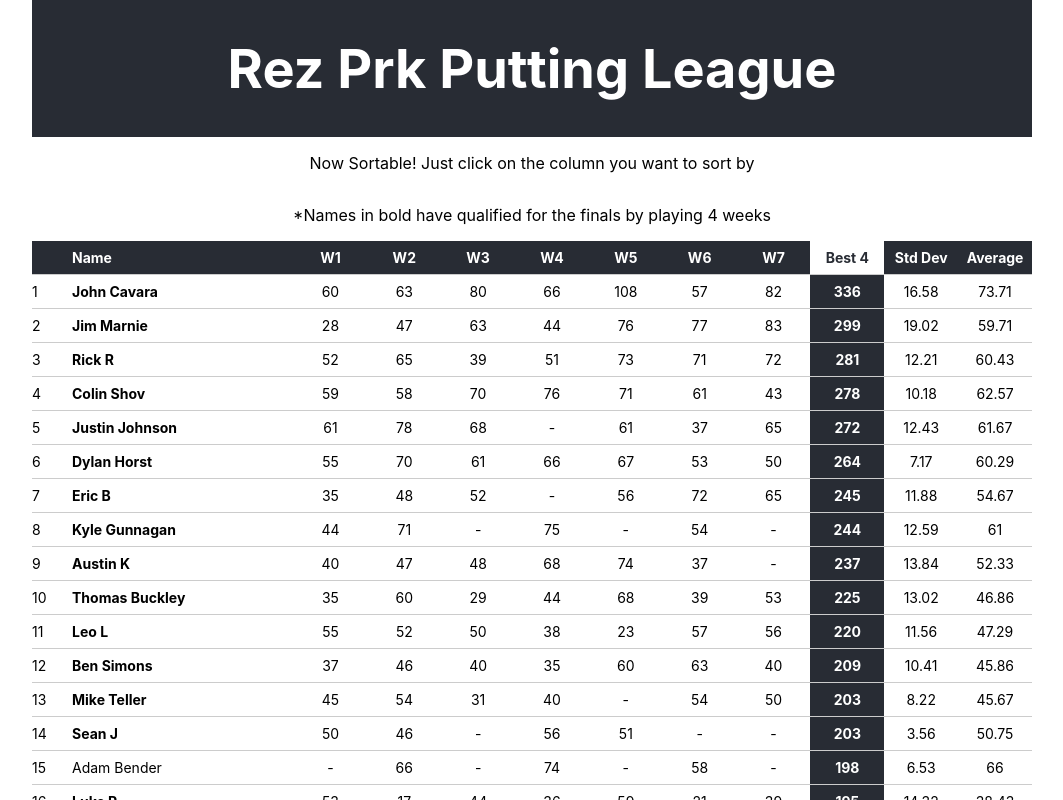
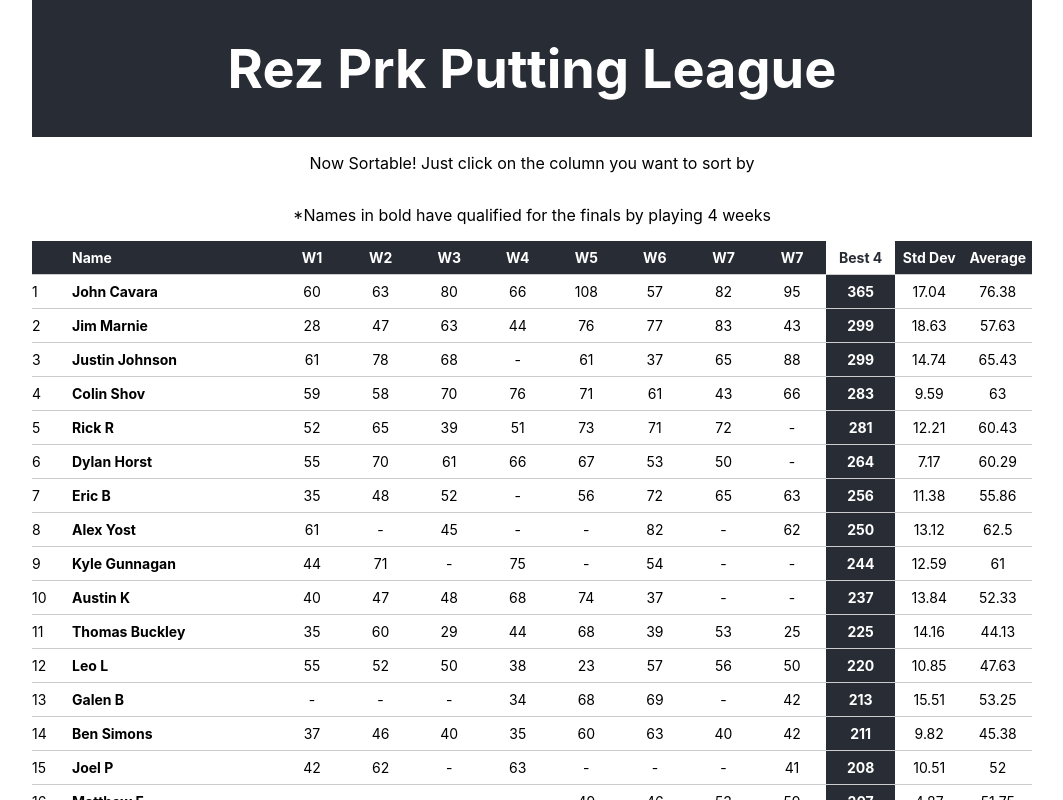
Before and after one commit to cshov/rez-prk-putting-league, a React (Create React App) app: page / in a window 1280 px wide. Shown: the top 800 px of the page, without its empty margins (108-1171 px from the left). Built offline with nearby package versions, Linux system fonts and the light colour scheme.

Commit message:
updating data from week 8

```diff
--- a/src/data/standings.json
+++ b/src/data/standings.json
@@ -8,15 +8,15 @@
     "Week5": 108,
     "Week6": 57,
     "Week7": 82,
-    "Week8": null,
-    "Total": 516,
-    "Average": 73.71428571428571,
-    "WeeksPlayed": 7,
+    "Week8": 95,
+    "Total": 611,
+    "Average": 76.375,
+    "WeeksPlayed": 8,
     "BestWeek": 108,
-    "SecondBest": 82,
-    "ThirdBest": 80,
-    "FourthBest": 66,
-    "SumOfBests": 336
+    "SecondBest": 95,
+    "ThirdBest": 82,
+    "FourthBest": 80,
+    "SumOfBests": 365
   },
   {
     "Name": "Jim Marnie",
@@ -27,15 +27,53 @@
     "Week5": 76,
     "Week6": 77,
     "Week7": 83,
-    "Week8": null,
-    "Total": 418,
-    "Average": 59.714285714285715,
-    "WeeksPlayed": 7,
+    "Week8": 43,
+    "Total": 461,
+    "Average": 57.625,
+    "WeeksPlayed": 8,
     "BestWeek": 83,
     "SecondBest": 77,
     "ThirdBest": 76,
     "FourthBest": 63,
     "SumOfBests": 299
+  },
+  {
+    "Name": "Justin Johnson",
+    "Week1": 61,
+    "Week2": 78,
+    "Week3": 68,
+    "Week4": null,
+    "Week5": 61,
+    "Week6": 37,
+    "Week7": 65,
+    "Week8": 88,
+    "Total": 458,
+    "Average": 65.42857142857143,
+    "WeeksPlayed": 7,
+    "BestWeek": 88,
+    "SecondBest": 78,
+    "ThirdBest": 68,
+    "FourthBest": 65,
+    "SumOfBests": 299
+  },
+  {
+    "Name": "Colin Shov",
+    "Week1": 59,
+    "Week2": 58,
+    "Week3": 70,
+    "Week4": 76,
+    "Week5": 71,
+    "Week6": 61,
+    "Week7": 43,
+    "Week8": 66,
+    "Total": 504,
+    "Average": 63,
+    "WeeksPlayed": 8,
+    "BestWeek": 76,
+    "SecondBest": 71,
+    "ThirdBest": 70,
+    "FourthBest": 66,
+    "SumOfBests": 283
   },
   {
     "Name": "Rick R",
@@ -57,44 +95,6 @@
     "SumOfBests": 281
   },
   {
-    "Name": "Colin Shov",
-    "Week1": 59,
-    "Week2": 58,
-    "Week3": 70,
-    "Week4": 76,
-    "Week5": 71,
-    "Week6": 61,
-    "Week7": 43,
-    "Week8": null,
-    "Total": 438,
-    "Average": 62.57142857142857,
-    "WeeksPlayed": 7,
-    "BestWeek": 76,
-    "SecondBest": 71,
-    "ThirdBest": 70,
-    "FourthBest": 61,
-    "SumOfBests": 278
-  },
-  {
-    "Name": "Justin Johnson",
-    "Week1": 61,
-    "Week2": 78,
-    "Week3": 68,
-    "Week4": null,
-    "Week5": 61,
-    "Week6": 37,
-    "Week7": 65,
-    "Week8": null,
-    "Total": 370,
-    "Average": 61.666666666666664,
-    "WeeksPlayed": 6,
-    "BestWeek": 78,
-    "SecondBest": 68,
-    "ThirdBest": 65,
-    "FourthBest": 61,
-    "SumOfBests": 272
-  },
-  {
     "Name": "Dylan Horst",
     "Week1": 55,
     "Week2": 70,
@@ -122,15 +122,34 @@
     "Week5": 56,
     "Week6": 72,
     "Week7": 65,
-    "Week8": null,
-    "Total": 328,
-    "Average": 54.666666666666664,
-    "WeeksPlayed": 6,
+    "Week8": 63,
+    "Total": 391,
+    "Average": 55.857142857142854,
+    "WeeksPlayed": 7,
     "BestWeek": 72,
     "SecondBest": 65,
-    "ThirdBest": 56,
-    "FourthBest": 52,
-    "SumOfBests": 245
+    "ThirdBest": 63,
+    "FourthBest": 56,
+    "SumOfBests": 256
+  },
+  {
+    "Name": "Alex Yost",
+    "Week1": 61,
+    "Week2": null,
+    "Week3": 45,
+    "Week4": null,
+    "Week5": null,
+    "Week6": 82,
+    "Week7": null,
+    "Week8": 62,
+    "Total": 250,
+    "Average": 62.5,
+    "WeeksPlayed": 4,
+    "BestWeek": 82,
+    "SecondBest": 62,
+    "ThirdBest": 61,
+    "FourthBest": 45,
+    "SumOfBests": 250
   },
   {
     "Name": "Kyle Gunnagan",
@@ -179,10 +198,10 @@
     "Week5": 68,
     "Week6": 39,
     "Week7": 53,
-    "Week8": null,
-    "Total": 328,
-    "Average": 46.857142857142854,
-    "WeeksPlayed": 7,
+    "Week8": 25,
+    "Total": 353,
+    "Average": 44.125,
+    "WeeksPlayed": 8,
     "BestWeek": 68,
     "SecondBest": 60,
     "ThirdBest": 53,
@@ -198,15 +217,34 @@
     "Week5": 23,
     "Week6": 57,
     "Week7": 56,
-    "Week8": null,
-    "Total": 331,
-    "Average": 47.285714285714285,
-    "WeeksPlayed": 7,
+    "Week8": 50,
+    "Total": 381,
+    "Average": 47.625,
+    "WeeksPlayed": 8,
     "BestWeek": 57,
     "SecondBest": 56,
     "ThirdBest": 55,
     "FourthBest": 52,
     "SumOfBests": 220
+  },
+  {
+    "Name": "Galen B",
+    "Week1": null,
+    "Week2": null,
+    "Week3": null,
+    "Week4": 34,
+    "Week5": 68,
+    "Week6": 69,
+    "Week7": null,
+    "Week8": 42,
+    "Total": 213,
+    "Average": 53.25,
+    "WeeksPlayed": 4,
+    "BestWeek": 69,
+    "SecondBest": 68,
+    "ThirdBest": 42,
+    "FourthBest": 34,
+    "SumOfBests": 213
   },
   {
     "Name": "Ben Simons",
@@ -217,15 +255,53 @@
     "Week5": 60,
     "Week6": 63,
     "Week7": 40,
-    "Week8": null,
-    "Total": 321,
-    "Average": 45.857142857142854,
-    "WeeksPlayed": 7,
+    "Week8": 42,
+    "Total": 363,
+    "Average": 45.375,
+    "WeeksPlayed": 8,
     "BestWeek": 63,
     "SecondBest": 60,
     "ThirdBest": 46,
-    "FourthBest": 40,
-    "SumOfBests": 209
+    "FourthBest": 42,
+    "SumOfBests": 211
+  },
+  {
+    "Name": "Joel P",
+    "Week1": 42,
+    "Week2": 62,
+    "Week3": null,
+    "Week4": 63,
+    "Week5": null,
+    "Week6": null,
+    "Week7": null,
+    "Week8": 41,
+    "Total": 208,
+    "Average": 52,
+    "WeeksPlayed": 4,
+    "BestWeek": 63,
+    "SecondBest": 62,
+    "ThirdBest": 42,
+    "FourthBest": 41,
+    "SumOfBests": 208
+  },
+  {
+    "Name": "Matthew F",
+    "Week1": null,
+    "Week2": null,
+    "Week3": null,
+    "Week4": null,
+    "Week5": 49,
+    "Week6": 46,
+    "Week7": 53,
+    "Week8": 59,
+    "Total": 207,
+    "Average": 51.75,
+    "WeeksPlayed": 4,
+    "BestWeek": 59,
+    "SecondBest": 53,
+    "ThirdBest": 49,
+    "FourthBest": 46,
+    "SumOfBests": 207
   },
   {
     "Name": "Mike Teller",
@@ -293,34 +369,15 @@
     "Week5": 59,
     "Week6": 21,
     "Week7": 39,
-    "Week8": null,
-    "Total": 269,
-    "Average": 38.42857142857143,
-    "WeeksPlayed": 7,
+    "Week8": 39,
+    "Total": 308,
+    "Average": 38.5,
+    "WeeksPlayed": 8,
     "BestWeek": 59,
     "SecondBest": 53,
     "ThirdBest": 44,
     "FourthBest": 39,
     "SumOfBests": 195
-  },
-  {
-    "Name": "Alex Yost",
-    "Week1": 61,
-    "Week2": null,
-    "Week3": 45,
-    "Week4": null,
-    "Week5": null,
-    "Week6": 82,
-    "Week7": null,
-    "Week8": null,
-    "Total": 188,
-    "Average": 62.666666666666664,
-    "WeeksPlayed": 3,
-    "BestWeek": 82,
-    "SecondBest": 61,
-    "ThirdBest": 45,
-    "FourthBest": 0,
-    "SumOfBests": 188
   },
   {
     "Name": "Will M",
@@ -342,23 +399,23 @@
     "SumOfBests": 172
   },
   {
-    "Name": "Galen B",
-    "Week1": null,
-    "Week2": null,
-    "Week3": null,
-    "Week4": 34,
-    "Week5": 68,
-    "Week6": 69,
-    "Week7": null,
-    "Week8": null,
-    "Total": 171,
-    "Average": 57,
-    "WeeksPlayed": 3,
-    "BestWeek": 69,
-    "SecondBest": 68,
-    "ThirdBest": 34,
-    "FourthBest": 0,
-    "SumOfBests": 171
+    "Name": "Brian Reeves",
+    "Week1": null,
+    "Week2": 34,
+    "Week3": 39,
+    "Week4": 41,
+    "Week5": 30,
+    "Week6": null,
+    "Week7": null,
+    "Week8": 55,
+    "Total": 199,
+    "Average": 39.8,
+    "WeeksPlayed": 5,
+    "BestWeek": 55,
+    "SecondBest": 41,
+    "ThirdBest": 39,
+    "FourthBest": 34,
+    "SumOfBests": 169
   },
   {
     "Name": "Brendan S",
@@ -380,25 +437,6 @@
     "SumOfBests": 167
   },
   {
-    "Name": "Joel P",
-    "Week1": 42,
-    "Week2": 62,
-    "Week3": null,
-    "Week4": 63,
-    "Week5": null,
-    "Week6": null,
-    "Week7": null,
-    "Week8": null,
-    "Total": 167,
-    "Average": 55.666666666666664,
-    "WeeksPlayed": 3,
-    "BestWeek": 63,
-    "SecondBest": 62,
-    "ThirdBest": 42,
-    "FourthBest": 0,
-    "SumOfBests": 167
-  },
-  {
     "Name": "Nayah",
     "Week1": null,
     "Week2": 54,
@@ -426,34 +464,15 @@
     "Week5": 35,
     "Week6": 45,
     "Week7": 12,
-    "Week8": null,
-    "Total": 195,
-    "Average": 32.5,
-    "WeeksPlayed": 6,
+    "Week8": 29,
+    "Total": 224,
+    "Average": 32,
+    "WeeksPlayed": 7,
     "BestWeek": 45,
     "SecondBest": 45,
     "ThirdBest": 35,
     "FourthBest": 29,
     "SumOfBests": 154
-  },
-  {
-    "Name": "Matthew F",
-    "Week1": null,
-    "Week2": null,
-    "Week3": null,
-    "Week4": null,
-    "Week5": 49,
-    "Week6": 46,
-    "Week7": 53,
-    "Week8": null,
-    "Total": 148,
-    "Average": 49.333333333333336,
-    "WeeksPlayed": 3,
-    "BestWeek": 53,
-    "SecondBest": 49,
-    "ThirdBest": 46,
-    "FourthBest": 0,
-    "SumOfBests": 148
   },
   {
     "Name": "Jill B",
@@ -475,25 +494,6 @@
     "SumOfBests": 146
   },
   {
-    "Name": "Brian Reeves",
-    "Week1": null,
-    "Week2": 34,
-    "Week3": 39,
-    "Week4": 41,
-    "Week5": 30,
-    "Week6": null,
-    "Week7": null,
-    "Week8": null,
-    "Total": 144,
-    "Average": 36,
-    "WeeksPlayed": 4,
-    "BestWeek": 41,
-    "SecondBest": 39,
-    "ThirdBest": 34,
-    "FourthBest": 30,
-    "SumOfBests": 144
-  },
-  {
     "Name": "Travis B",
     "Week1": 30,
     "Week2": 35,
@@ -589,25 +589,6 @@
     "SumOfBests": 115
   },
   {
-    "Name": "Barry Leeper",
-    "Week1": null,
-    "Week2": 60,
-    "Week3": 50,
-    "Week4": null,
-    "Week5": null,
-    "Week6": null,
-    "Week7": null,
-    "Week8": null,
-    "Total": 110,
-    "Average": 55,
-    "WeeksPlayed": 2,
-    "BestWeek": 60,
-    "SecondBest": 50,
-    "ThirdBest": 0,
-    "FourthBest": 0,
-    "SumOfBests": 110
-  },
-  {
     "Name": "Skeeter",
     "Week1": null,
     "Week2": null,
@@ -616,14 +597,33 @@
     "Week5": 26,
     "Week6": 43,
     "Week7": 28,
-    "Week8": null,
-    "Total": 110,
-    "Average": 27.5,
-    "WeeksPlayed": 4,
+    "Week8": 13,
+    "Total": 123,
+    "Average": 24.6,
+    "WeeksPlayed": 5,
     "BestWeek": 43,
     "SecondBest": 28,
     "ThirdBest": 26,
     "FourthBest": 13,
+    "SumOfBests": 110
+  },
+  {
+    "Name": "Barry Leeper",
+    "Week1": null,
+    "Week2": 60,
+    "Week3": 50,
+    "Week4": null,
+    "Week5": null,
+    "Week6": null,
+    "Week7": null,
+    "Week8": null,
+    "Total": 110,
+    "Average": 55,
+    "WeeksPlayed": 2,
+    "BestWeek": 60,
+    "SecondBest": 50,
+    "ThirdBest": 0,
+    "FourthBest": 0,
     "SumOfBests": 110
   },
   {
@@ -817,6 +817,25 @@
     "SumOfBests": 84
   },
   {
+    "Name": "Pat Desmarais",
+    "Week1": null,
+    "Week2": 37,
+    "Week3": null,
+    "Week4": null,
+    "Week5": null,
+    "Week6": null,
+    "Week7": null,
+    "Week8": 44,
+    "Total": 81,
+    "Average": 40.5,
+    "WeeksPlayed": 2,
+    "BestWeek": 44,
+    "SecondBest": 37,
+    "ThirdBest": 0,
+    "FourthBest": 0,
+    "SumOfBests": 81
+  },
+  {
     "Name": "Chris M",
     "Week1": 23,
     "Week2": 27,
@@ -834,6 +853,25 @@
     "ThirdBest": 23,
     "FourthBest": 0,
     "SumOfBests": 76
+  },
+  {
+    "Name": "Kyle Newton",
+    "Week1": null,
+    "Week2": null,
+    "Week3": null,
+    "Week4": null,
+    "Week5": null,
+    "Week6": null,
+    "Week7": null,
+    "Week8": 75,
+    "Total": 75,
+    "Average": 75,
+    "WeeksPlayed": 1,
+    "BestWeek": 75,
+    "SecondBest": 0,
+    "ThirdBest": 0,
+    "FourthBest": 0,
+    "SumOfBests": 75
   },
   {
     "Name": "Ryan O",
@@ -1140,25 +1178,6 @@
     "SumOfBests": 39
   },
   {
-    "Name": "Pat Desmarais",
-    "Week1": null,
-    "Week2": 37,
-    "Week3": null,
-    "Week4": null,
-    "Week5": null,
-    "Week6": null,
-    "Week7": null,
-    "Week8": null,
-    "Total": 37,
-    "Average": 37,
-    "WeeksPlayed": 1,
-    "BestWeek": 37,
-    "SecondBest": 0,
-    "ThirdBest": 0,
-    "FourthBest": 0,
-    "SumOfBests": 37
-  },
-  {
     "Name": "Riley B",
     "Week1": null,
     "Week2": null,
@@ -1254,6 +1273,25 @@
     "SumOfBests": 29
   },
   {
+    "Name": "Will Trippe",
+    "Week1": null,
+    "Week2": null,
+    "Week3": null,
+    "Week4": null,
+    "Week5": null,
+    "Week6": null,
+    "Week7": null,
+    "Week8": 29,
+    "Total": 29,
+    "Average": 29,
+    "WeeksPlayed": 1,
+    "BestWeek": 29,
+    "SecondBest": 0,
+    "ThirdBest": 0,
+    "FourthBest": 0,
+    "SumOfBests": 29
+  },
+  {
     "Name": "Rob",
     "Week1": null,
     "Week2": null,
@@ -1330,6 +1368,25 @@
     "SumOfBests": 24
   },
   {
+    "Name": "Nancy Elias",
+    "Week1": null,
+    "Week2": 10,
+    "Week3": null,
+    "Week4": 13,
+    "Week5": null,
+    "Week6": null,
+    "Week7": null,
+    "Week8": null,
+    "Total": 23,
+    "Average": 11.5,
+    "WeeksPlayed": 2,
+    "BestWeek": 13,
+    "SecondBest": 10,
+    "ThirdBest": 0,
+    "FourthBest": 0,
+    "SumOfBests": 23
+  },
+  {
     "Name": "Chris F",
     "Week1": null,
     "Week2": null,
@@ -1349,25 +1406,6 @@
     "SumOfBests": 23
   },
   {
-    "Name": "Nancy Elias",
-    "Week1": null,
-    "Week2": 10,
-    "Week3": null,
-    "Week4": 13,
-    "Week5": null,
-    "Week6": null,
-    "Week7": null,
-    "Week8": null,
-    "Total": 23,
-    "Average": 11.5,
-    "WeeksPlayed": 2,
-    "BestWeek": 13,
-    "SecondBest": 10,
-    "ThirdBest": 0,
-    "FourthBest": 0,
-    "SumOfBests": 23
-  },
-  {
     "Name": "Chris C",
     "Week1": 22,
     "Week2": null,
@@ -1423,6 +1461,25 @@
     "ThirdBest": 0,
     "FourthBest": 0,
     "SumOfBests": 18
+  },
+  {
+    "Name": "Dave Saunders",
+    "Week1": null,
+    "Week2": null,
+    "Week3": null,
+    "Week4": null,
+    "Week5": null,
+    "Week6": null,
+    "Week7": null,
+    "Week8": 16,
+    "Total": 16,
+    "Average": 16,
+    "WeeksPlayed": 1,
+    "BestWeek": 16,
+    "SecondBest": 0,
+    "ThirdBest": 0,
+    "FourthBest": 0,
+    "SumOfBests": 16
   },
   {
     "Name": "Dan F",
--- a/src/standings/Standings.tsx
+++ b/src/standings/Standings.tsx
@@ -76,6 +76,7 @@ class Standings extends Component {
                         <th title="Scores from Week 5" className={this.isSorted('Week5')} onClick={e => this.onSort(e, 'Week5')}>W5</th>
                         <th title="Scores from Week 6" className={this.isSorted('Week6')} onClick={e => this.onSort(e, 'Week6')}>W6</th>
                         <th title="Scores from Week 7" className={this.isSorted('Week7')} onClick={e => this.onSort(e, 'Week7')}>W7</th>
+                        <th title="Scores from Week 8" className={this.isSorted('Week8')} onClick={e => this.onSort(e, 'Week8')}>W7</th>
                         <th title="Sum of the best 4 rounds played" className={this.isSorted('SumOfBests')} onClick={e => this.onSort(e, 'SumOfBests')}>Best 4</th>
                         <th title="Standard deviation" className={this.isSorted('StdDev')} onClick={e => this.onSort(e, 'StdDev')}>Std Dev</th>
                         {/*<th title="Total score for all weeks played" className={this.isSorted('Total')} onClick={e => this.onSort(e, 'Total')}>Total</th>*/}
@@ -99,6 +100,7 @@ class Standings extends Component {
                             <td className={this.isSorted('Week5')}>{(player.Week5 !== null) ? player.Week5 : '-'}</td>
                             <td className={this.isSorted('Week6')}>{(player.Week6 !== null) ? player.Week6 : '-'}</td>
                             <td className={this.isSorted('Week7')}>{(player.Week7 !== null) ? player.Week7 : '-'}</td>
+                            <td className={this.isSorted('Week8')}>{(player.Week8 !== null) ? player.Week8 : '-'}</td>
                             <td className={this.isSorted('SumOfBests')}>{player.SumOfBests}</td>
                             <td className={this.isSorted('StdDev')}>{this.getStandardDeviation(player)}</td>
                             {/*<td className={this.isSorted('Total')}>{player.Total}</td>*/}
```
